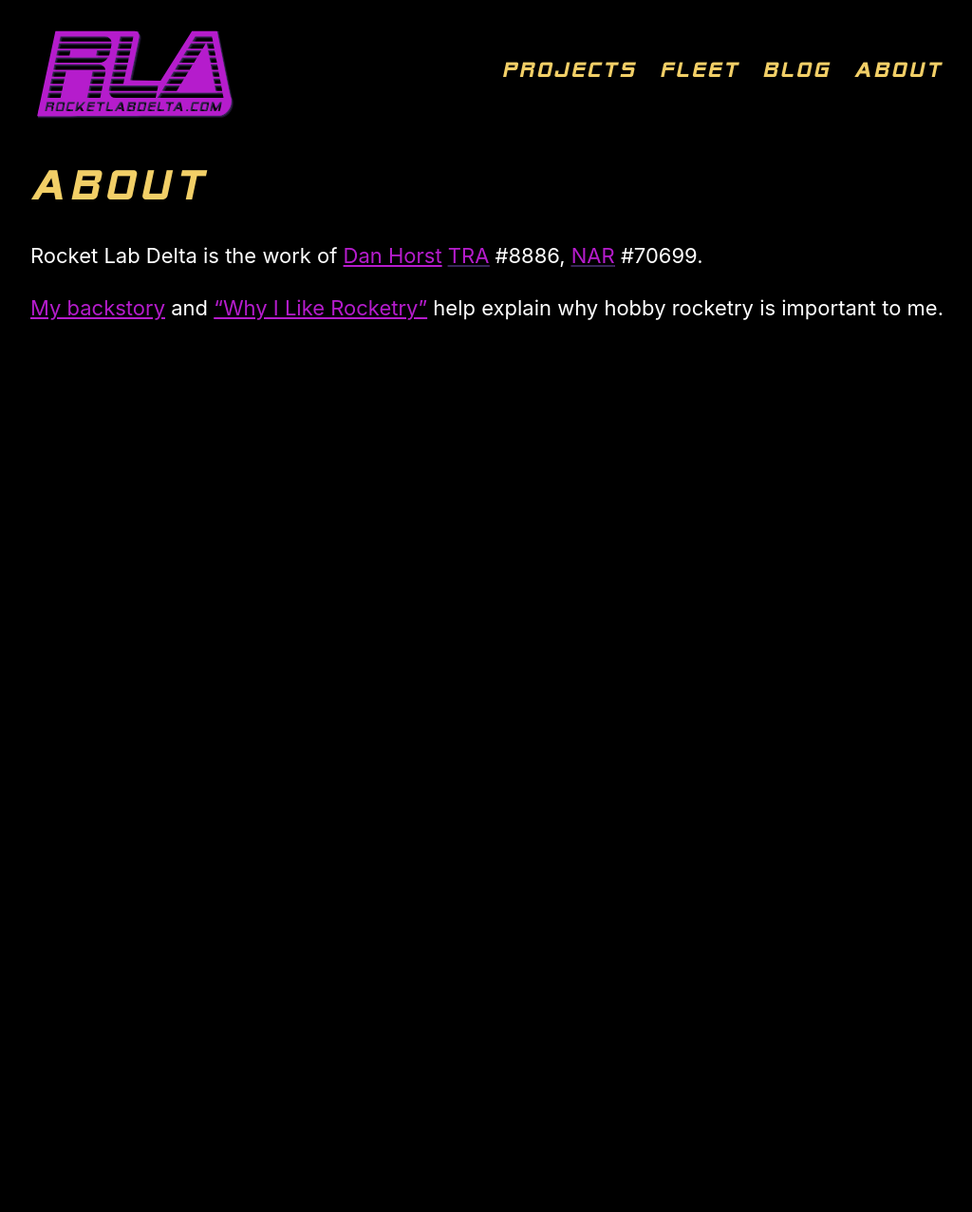
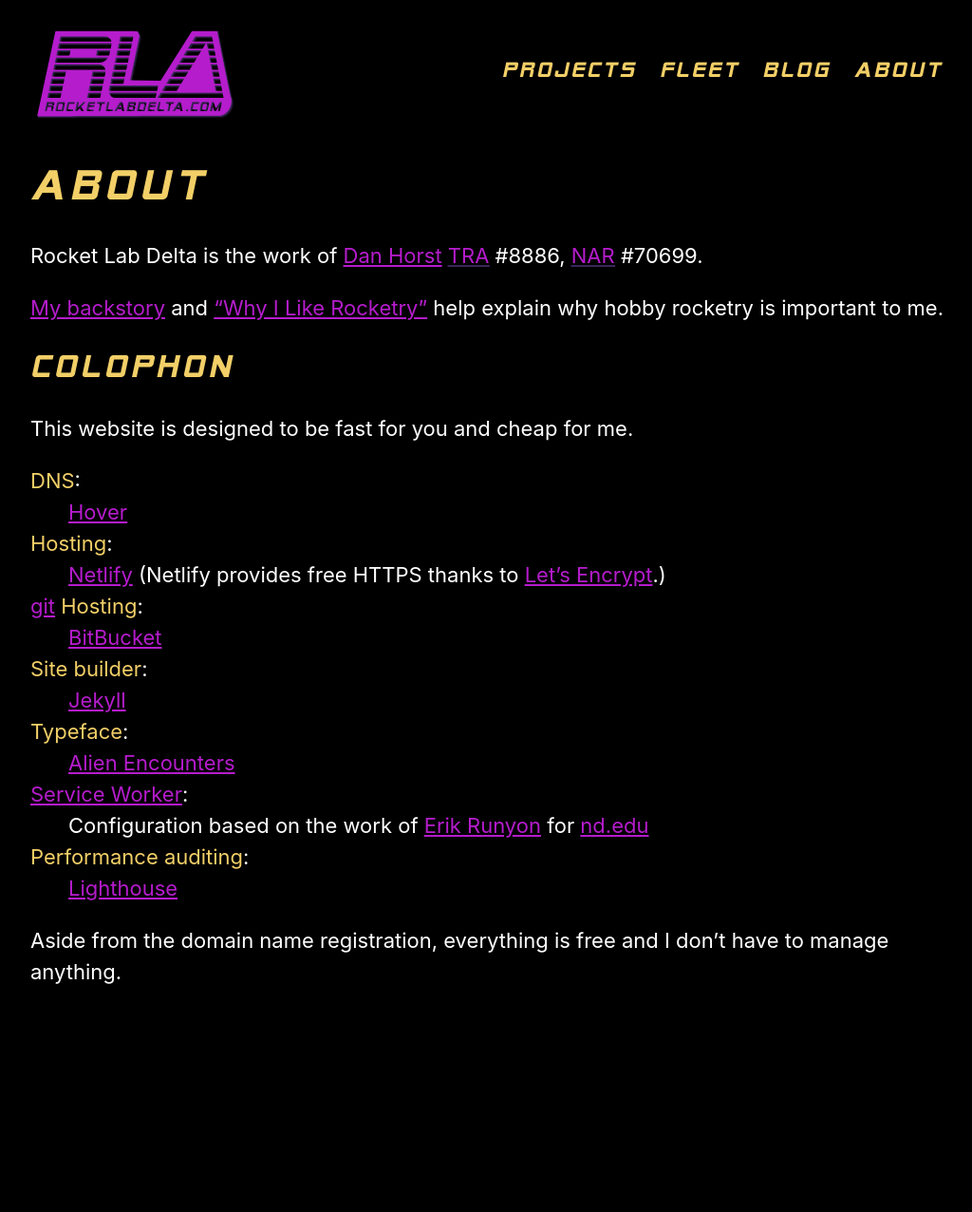
Before and after one commit to rocketlabdelta/rocketlabdelta.com, a Jekyll site: the page built from about.md, in a window 1280 px wide. Shown: the whole page at 95% size, without its empty margins (124-1148 px from the left). Built offline with Jekyll 4.4.1, drawn with Linux system fonts in a browser that asks for light colours; before the commit the page ends 900 px from its top, so only the background shows below that.

Commit message:
Adding colophon

```diff
--- a/about.md
+++ b/about.md
@@ -9,6 +9,28 @@
 
 [My backstory][4] and ["Why I Like Rocketry"][5] help explain why hobby rocketry is important to me.
 
+## Colophon
+
+This website is designed to be fast for you and cheap for me.
+
+<dl>
+  <dt>DNS</dt>
+  <dd><a href="https://www.hover.com">Hover</a></dd>
+  <dt>Hosting</dt>
+  <dd><a href="https://www.netlify.com/">Netlify</a> (Netlify provides free HTTPS thanks to <a href="https://letsencrypt.org/">Let&rsquo;s Encrypt</a>.)</dd>
+  <dt><a href="https://git-scm.com/">git</a> Hosting</dt>
+  <dd><a href="https://bitbucket.org/">BitBucket</a></dd>
+  <dt>Site builder</dt>
+  <dd><a href="https://jekyllrb.com/">Jekyll</a></dd>
+  <dt>Typeface</dt>
+  <dd><a href="https://www.shyfoundry.com/fonts/shareware/sfalienenc.html">Alien Encounters</a></dd>
+  <dt><a href="https://developer.mozilla.org/en-US/docs/Web/API/Service_Worker_API">Service Worker</a></dt>
+  <dd>Configuration based on the work of <a href="https://erikrunyon.com/">Erik Runyon</a> for <a href="https://www.nd.edu/">nd.edu</a></dd>
+  <dt>Performance auditing</dt>
+  <dd><a href="https://developers.google.com/web/tools/lighthouse/">Lighthouse</a></dd>
+</dl>
+
+Aside from the domain name registration, everything is free and I don't have to manage anything.
 
 *[NAR]: National Association of Rocketry
 *[TRA]: Tripoli Rocketry Association
--- a/assets/css/main.scss
+++ b/assets/css/main.scss
@@ -270,7 +270,7 @@
   }
 }
 
-.specifications {
+dl {
   dt {
     color: $theme-color-highlight;
 
--- a/sw.js
+++ b/sw.js
@@ -12,7 +12,7 @@
 (function () {
   'use strict'
 
-  const version = 'v2020-02-07T17:35:00::'
+  const version = 'v2020-02-07T22:35:00::'
   const staticCacheName = version + 'static'
   const pagesCacheName = version + 'pages'
   const imagesCacheName = version + 'images'
```
